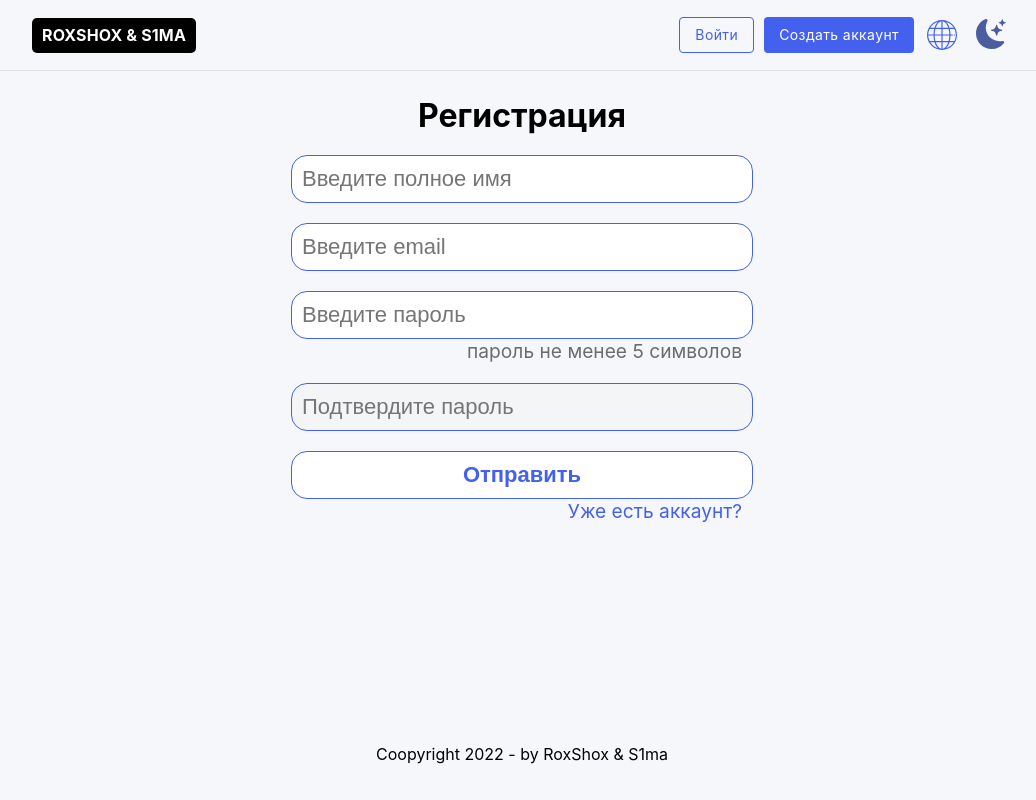
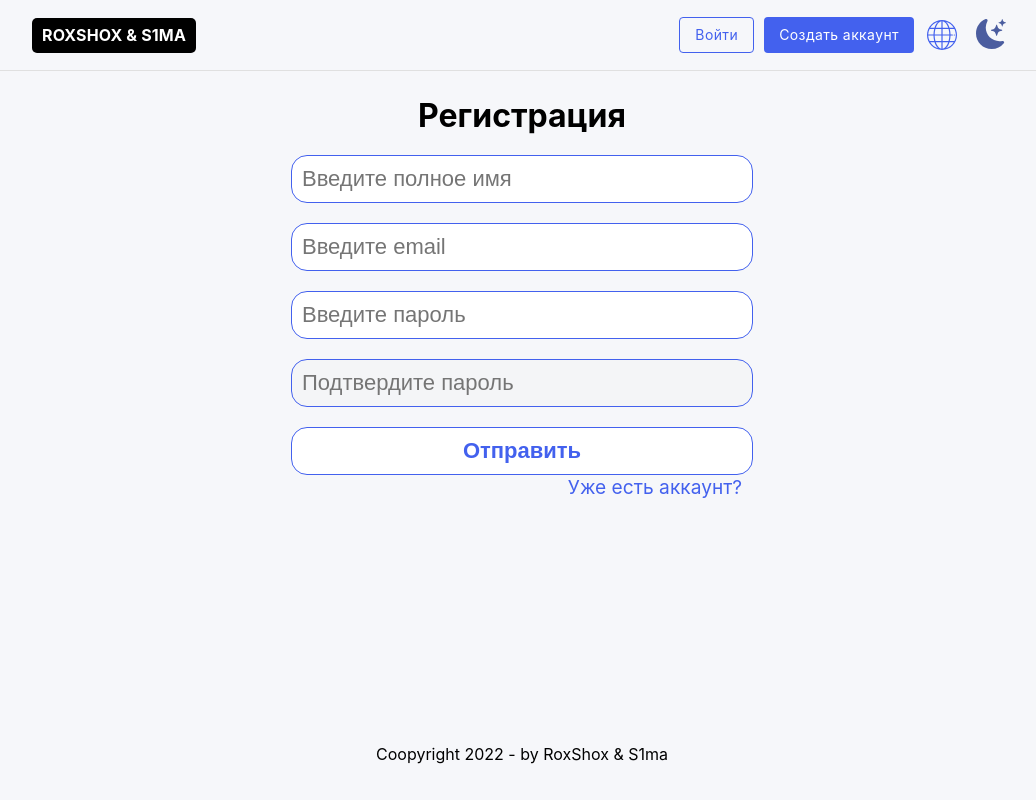
Before and after one commit to RoxShox/next-authorization, a Next.js app in the folder client/: page /register in a window 1280 px wide. Shown: the whole page, without its empty margins (118-1154 px from the left). Built offline with nearby package versions, Linux system fonts and the light colour scheme; no server answers.

Commit message:
gray passHelper deleted

```diff
--- a/client/src/components/AuthForm/AuthForm.jsx
+++ b/client/src/components/AuthForm/AuthForm.jsx
@@ -220,12 +220,6 @@ const AuthForm = ({ type }) => {
 							{passwordDirty && passwordError && (
 								<div style={{ color: 'red' }}>{passwordError}</div>
 							)}
-							<span
-								className={`${styles.form__helps} ${styles.form__helps_pass} ${
-									state.pass ? '' : styles.active
-								}`}>
-								{t('form.inputs.passHelper')}
-							</span>
 						</div>
 						<div className={`${styles.passContainer} ${!state.checkConfPass ? styles.danger : ''}`}>
 							<input
```
